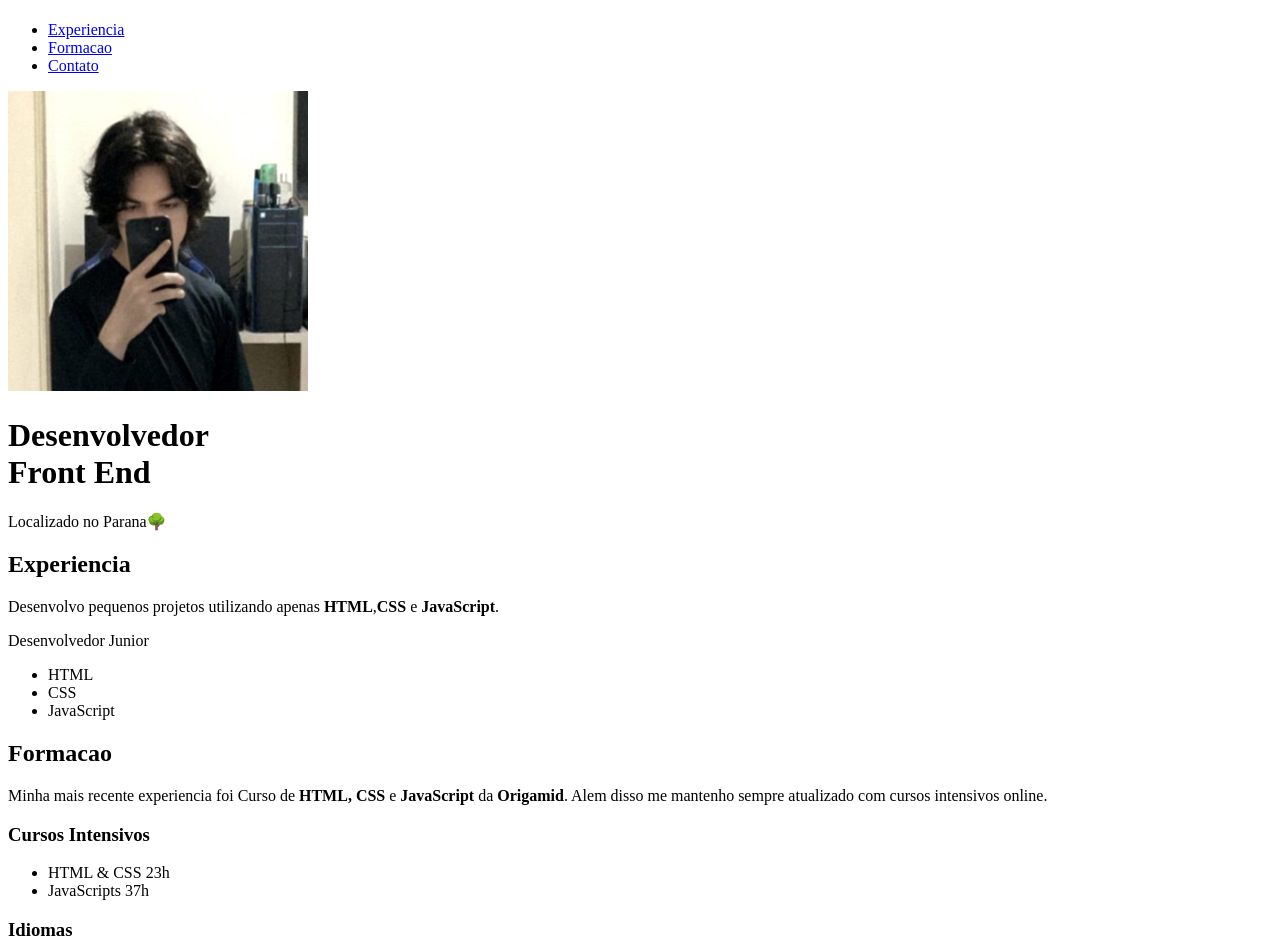
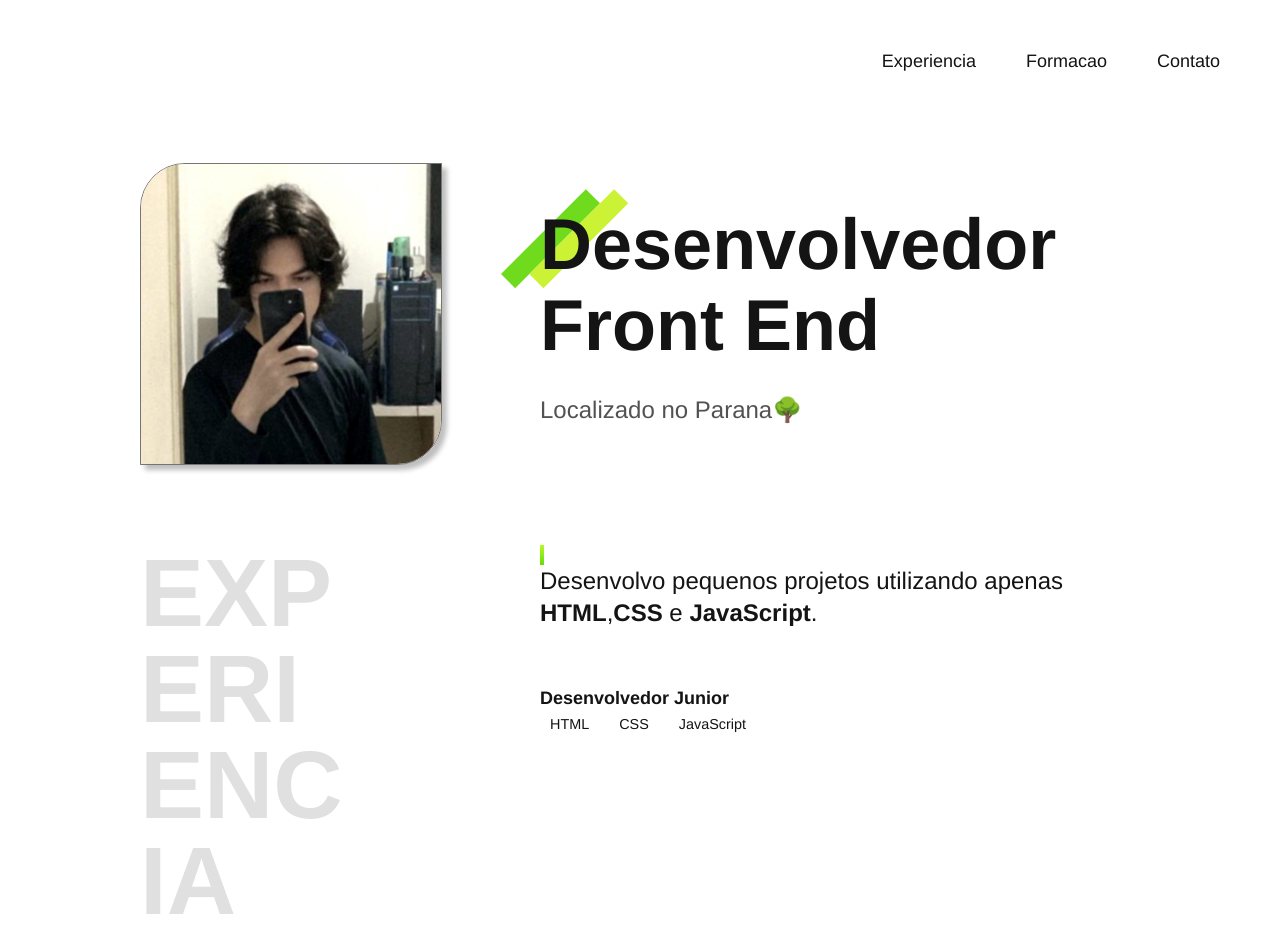
Before and after one commit to Andreas177013/Andreas177013.github.io, a plain HTML site: page index.html in a window 1280 px wide. Shown: the top 944 px of the page. Drawn offline with Linux system fonts and the light colour scheme.

Commit message:
Update index.html

```diff
--- a/index.html
+++ b/index.html
@@ -5,7 +5,7 @@
     <meta name="viewport" content="width=device-width, initial-scale=1.0">
     <title>Desenvovedor</title>
     <meta name="description" content="Desenvolvedor Front End">
-    <link rel="stylesheet" href="./css/style.min.csscle">
+    <link rel="stylesheet" href="./css/style.min.css">
 </head>
 <body>
     <header class="header">
```
